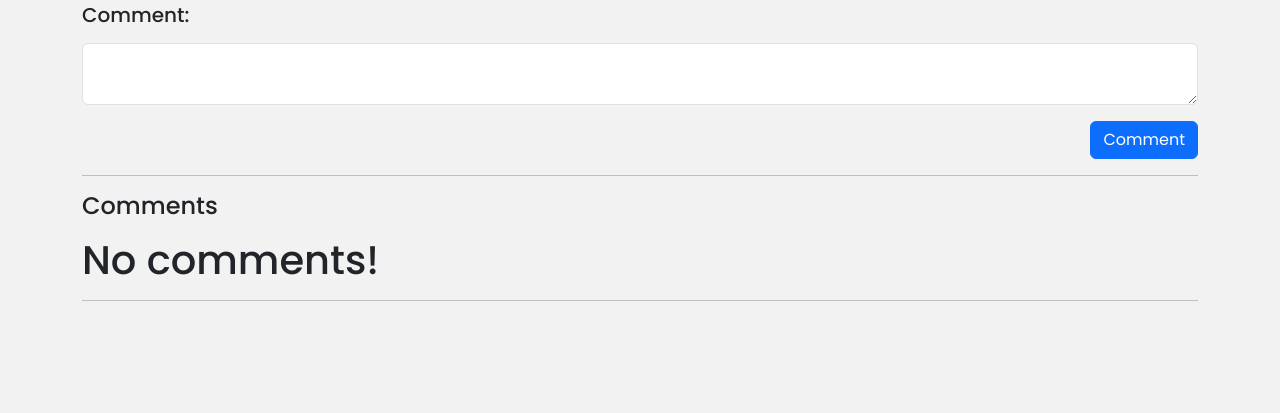
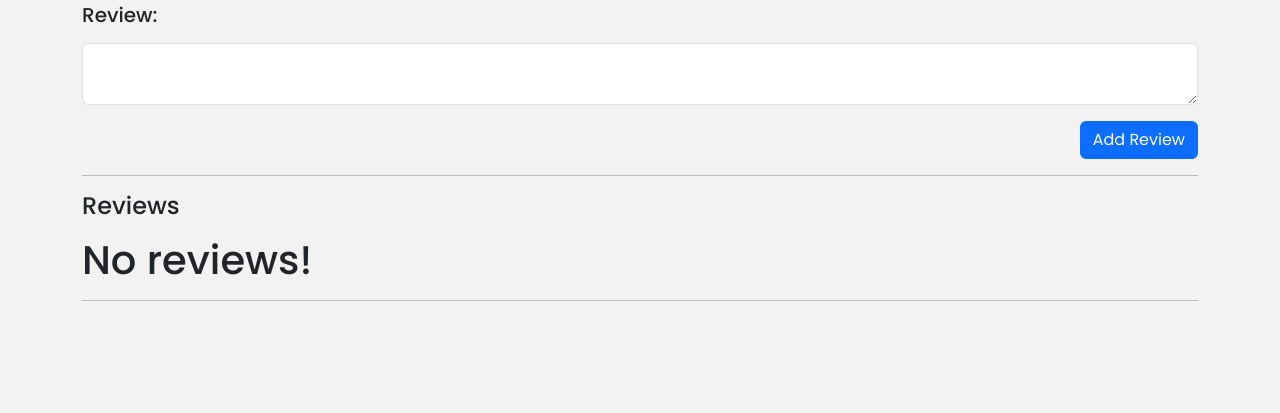
Before and after one commit to Unishkhadka/ecommerce, a PHP site: page /product_details.php?id= in a window 1280 px wide. Shown: the part 461-874 px from the top of the page. Run offline with PHP 8.4, Linux system fonts and the light colour scheme; data that the repository does not hold is empty; some libraries are stand-ins or nearby versions.

Commit message:
Updated code

```diff
--- a/post_comment.php
+++ b/post_comment.php
@@ -3,7 +3,6 @@ $root = "C:/xampp/htdocs/ecommerce/";
 include $root . "common/connection.php";
 $Uid = $_SESSION['Uid'];
 $product_id = $_POST['product_id'];
-var_dump($_POST);
 
 if ($_SERVER["REQUEST_METHOD"] == "POST") {
     $comment = $_POST['comment'];
--- a/product_details.php
+++ b/product_details.php
@@ -134,20 +134,20 @@ $id = $_GET['id'];
     <form action='/ecommerce/post_comment.php' method='post'>
       <div class='mb-3'>
         <label for='exampleFormControlTextarea1' class='form-label'>
-          <h5>Comment:</h5>
+          <h5>Review:</h5>
         </label>
         <textarea class='form-control' name='comment' id='exampleFormControlTextarea1' rows='2'></textarea>
       </div>
       <div class='text-end'>
         <input type='hidden' name='product_id' value='<?php echo $id; ?>'>
-        <button type='submit' name="submit" class='btn btn-primary'>Comment</button>
+        <button type='submit' name="submit" class='btn btn-primary'>Add Review</button>
       </div>
     </form>
   </div>
 
   <div class="container mb-4">
     <hr>
-    <h4 class="pb-2">Comments</h4>
+    <h4 class="pb-2">Reviews</h4>
     <?php
     $sql = "SELECT * FROM reviews WHERE product_id = $id";
     $comments = $con->query($sql);
@@ -181,7 +181,7 @@ $id = $_GET['id'];
         $Uid = $_SESSION['Uid'];
         if ($Uid == $user_id) {
           echo "
-                    <a href='/Blog_php/delete_comment.php?id=$review_id&&blog_id=$id' class='link-grey'>Delete<i class='fa-solid fa-trash'></i></a> •
+                    <a href='/ecommerce/delete_review.php?id=$review_id && product_id=$id' class='link-grey'>Delete <i class='fa-solid fa-trash'></i></a>-
                     <!-- Button trigger modal -->
                     <a type='button' class='link-grey' data-bs-toggle='modal' data-bs-target='#staticBackdrop'>
                         Edit <i class='fa-solid fa-pen-to-square'></i>
@@ -196,15 +196,15 @@ $id = $_GET['id'];
                                     <button type='button' class='btn-close' data-bs-dismiss='modal' aria-label='Close'></button>
                                 </div>
                                 <div class='modal-body'>
-                                    <form action='/Blog_php/update_comment.php' method='post'>
+                                    <form action='/ecommerce/update_review.php' method='post'>
                                         <div class='mb-3'>
                                             <textarea class='form-control' name='comment' id='exampleFormControlTextarea1' rows='2'>$comment</textarea>
                                         </div>
                                         <div class='modal-footer'>
                                             <div class='text-end'>
-                                                <input type='hidden' name='blog_id' value=$id>
-                                                <input type='hidden' name='comment_id' value=$review_id>
-                                                <button type='submit' class='btn btn-primary'>Comment</button>
+                                                <input type='hidden' name='product_id' value=$id>
+                                                <input type='hidden' name='review_id' value=$review_id>
+                                                <button type='submit' class='btn btn-primary'>Update Review</button>
                                             </div>
                                         </div>
                                     </form>
@@ -228,7 +228,7 @@ $id = $_GET['id'];
         }
       }
     } else {
-      echo "<h1>No comments!</h1>
+      echo "<h1>No reviews!</h1>
       <hr>  ";
     }
     ?>
```
Also changed, not shown: delete_review.php (added, +17 -0 lines), update_review.php (added, +23 -0 lines), delete_comment.php (deleted).
